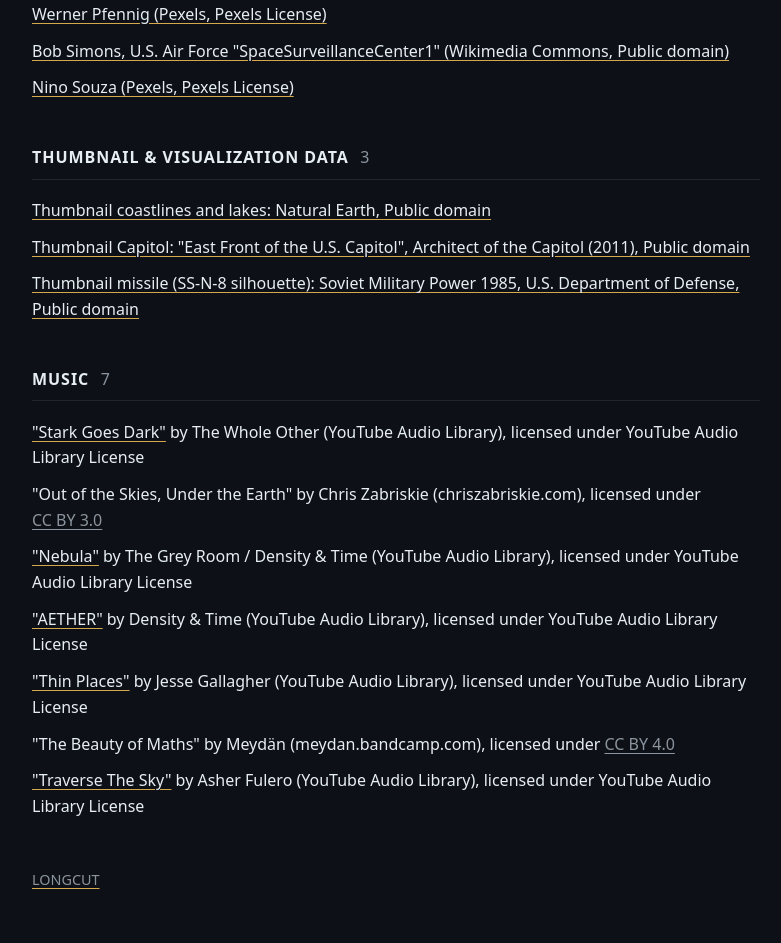
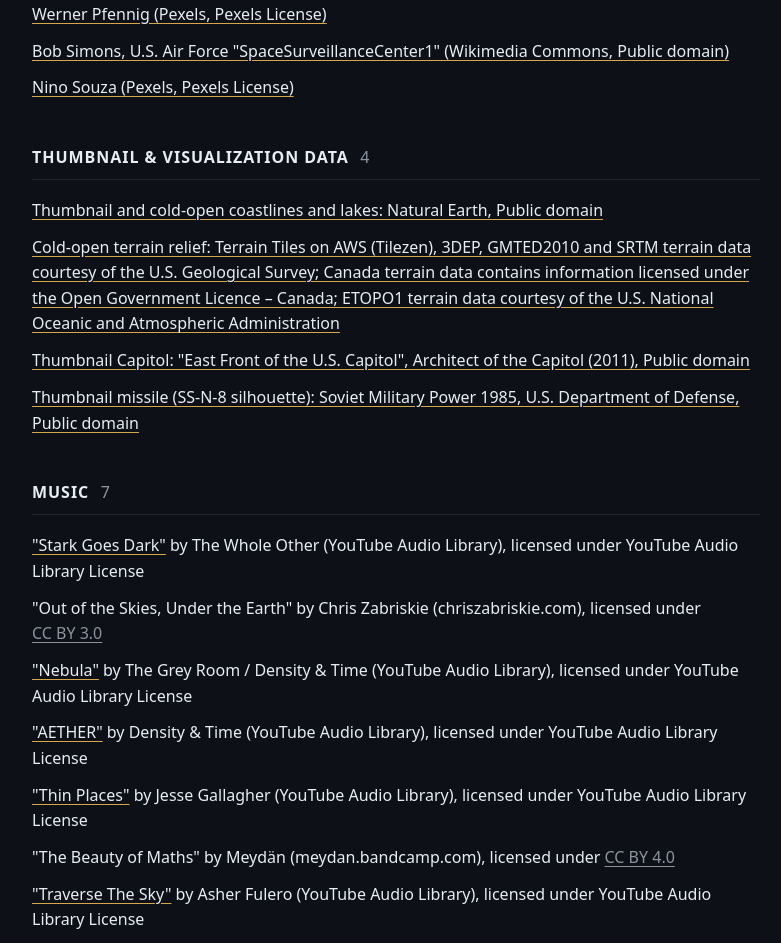
Before and after one commit to longcut-media/longcut-media.github.io, a plain HTML site: page credits/02/index.html in a window 1280 px wide. Shown: the part 2812-3755 px from the top of the page, without its empty margins (244-1025 px from the left). Drawn offline with Linux system fonts and the light colour scheme.

Commit message:
Credits for file 02: The Missiles Only the Computers Saw

```diff
--- a/credits/02/index.html
+++ b/credits/02/index.html
@@ -96,9 +96,10 @@ creator endorses this video.</p>
 </ul>
 </section>
 <section>
-<h2>Thumbnail &amp; visualization data <span class="n">3</span></h2>
+<h2>Thumbnail &amp; visualization data <span class="n">4</span></h2>
 <ul>
-<li><a href="https://www.naturalearthdata.com/" rel="noopener">Thumbnail coastlines and lakes: Natural Earth, Public domain</a></li>
+<li><a href="https://www.naturalearthdata.com/" rel="noopener">Thumbnail and cold-open coastlines and lakes: Natural Earth, Public domain</a></li>
+<li><a href="https://registry.opendata.aws/terrain-tiles" rel="noopener">Cold-open terrain relief: Terrain Tiles on AWS (Tilezen), 3DEP, GMTED2010 and SRTM terrain data courtesy of the U.S. Geological Survey; Canada terrain data contains information licensed under the Open Government Licence – Canada; ETOPO1 terrain data courtesy of the U.S. National Oceanic and Atmospheric Administration</a></li>
 <li><a href="https://commons.wikimedia.org/wiki/File:Flickr_-_USCapitol_-_East_Front_of_the_U.S._Capitol.jpg" rel="noopener">Thumbnail Capitol: &quot;East Front of the U.S. Capitol&quot;, Architect of the Capitol (2011), Public domain</a></li>
 <li><a href="https://commons.wikimedia.org/wiki/File:Comparison_chart_of_Soviet_and_US_SLBMs.JPEG" rel="noopener">Thumbnail missile (SS-N-8 silhouette): Soviet Military Power 1985, U.S. Department of Defense, Public domain</a></li>
 </ul>
```
